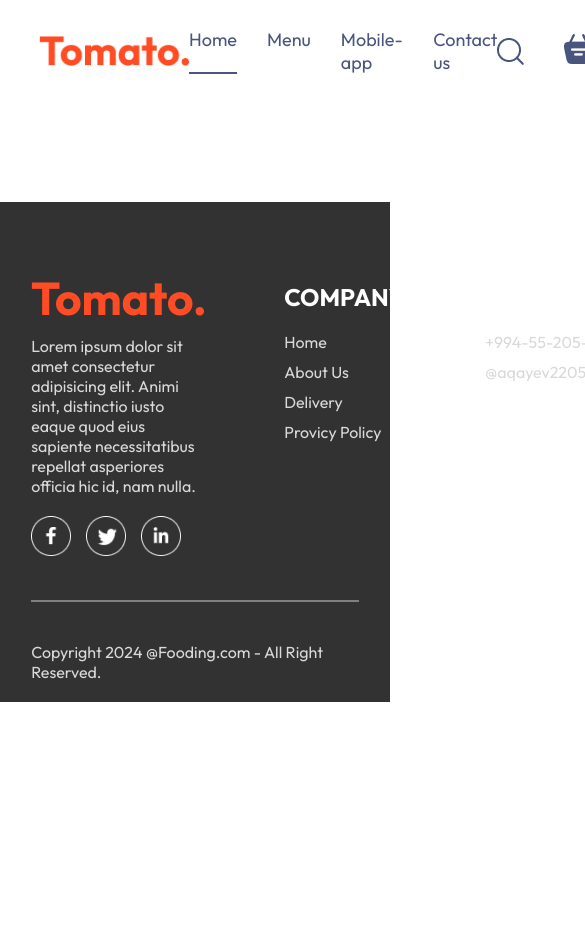
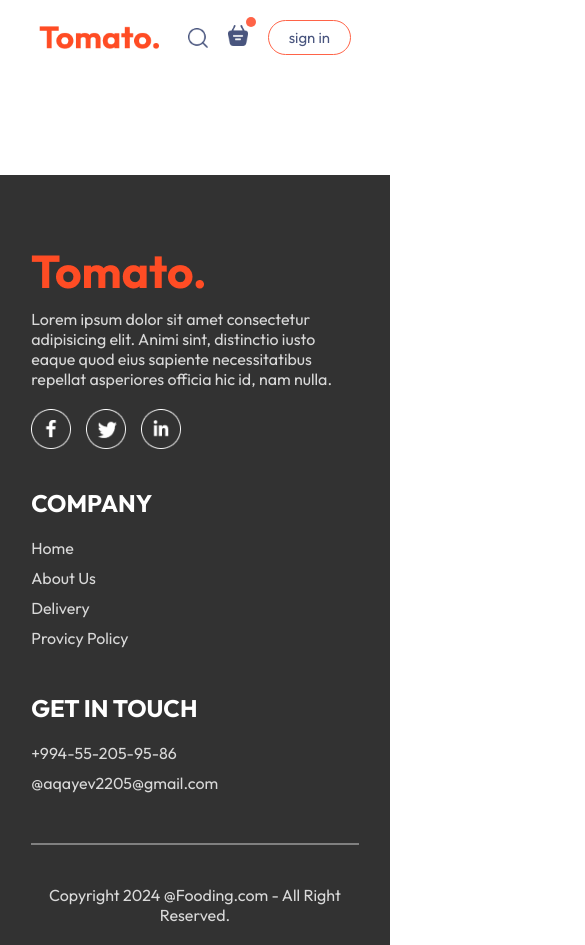
Before and after one commit to ilkiinz/ilknz-shopping-vite.js-, a React (Vite) app: page /orer in a window 390 px wide. Shown: the top 945 px of the page, 585 px wide, since content can reach past the window. Before the commit the page ends 844 px from the top, so only its background shows below. Built offline with nearby package versions, Linux system fonts and the light colour scheme.

Commit message:
create footer and complited food list

```diff
--- /dev/null
+++ b/src/components/AppDownload/AppDownload.css
@@ -0,0 +1,25 @@
+.app-download{
+    margin: auto auto;
+    margin-top: 100px;
+    font-size: max(3vw,20px);
+    text-align: center;
+    font-weight: 500;
+}
+
+.app-download-platforms{
+    display: flex;
+    justify-content: center;
+    gap: max(2vw,10px);
+    margin-top: 40px;
+}
+
+.app-download-platforms img{
+    width: max(30vw, 120px);
+    max-width: 180px;
+    transition: 0.5s;
+    cursor: pointer;
+}
+
+.app-download-platforms img:hover{
+    transform: scale(1.05);
+}
--- /dev/null
+++ b/src/components/AppDownload/AppDownload.jsx
@@ -0,0 +1,16 @@
+import React from 'react';
+import "./AppDownload.css";
+import { assets } from '../../assets/assets';
+const AppDownload = () => {
+  return (
+    <div className='app-download' id='app-download'>
+      <p>For Better Exprience Download <br /> Fooding App</p>
+      <div className="app-download-platforms">
+        <img src={assets.play_store} alt="" />
+        <img src={assets.app_store} alt="" />
+      </div>
+    </div>
+  )
+}
+
+export default AppDownload
--- a/src/components/ExploreMenu/ExploreMenu.css
+++ b/src/components/ExploreMenu/ExploreMenu.css
@@ -51,3 +51,11 @@
     border: 4px solid tomato;
     padding: 2px;
 }
+
+
+@media(max-width:1050px){
+    .explore-menu-text{
+        max-width: 100%;
+        font-size: 14px;
+    }
+}
--- a/src/components/Footer/Footer.css
+++ b/src/components/Footer/Footer.css
@@ -48,3 +48,16 @@
     background-color: grey;
     border: none;
 }
+
+
+@media(max-width:750px){
+    .footer-content{
+        display: flex;
+        flex-direction: column;
+        gap: 35px;
+    }
+
+    .footer-copyright{
+        text-align: center;
+    }
+}
--- a/src/components/Header/Header.css
+++ b/src/components/Header/Header.css
@@ -38,3 +38,21 @@
     border-radius: 50px;
 
 }
+
+@media(max-width:1050px){
+    .header-contents{
+        max-width: 45%;
+    }
+}
+
+@media(max-width:750px){
+    .header-contents{
+        max-width: 65%;
+    }
+    .header-contents p{
+        display: none;
+    }
+    .header-contents button{
+   padding: 2vw 4vw;
+    }
+}
--- a/src/components/Navbar/Navbar.css
+++ b/src/components/Navbar/Navbar.css
@@ -60,3 +60,60 @@
     top: -8px;
     right: -8px;
 }
+
+@media (max-width: 1050px){
+    .navbar .logo{
+        width: 140px;
+    }
+
+    .navbar-menu{
+        gap: 20px;
+        font-size: 17px;
+    }
+
+    .navbar-right{
+        gap: 30px;
+    }
+
+    .navbar-right img{
+        width: 22px;
+    }
+    .navbar-right button{
+        padding: 8px 25px;
+    }
+}
+
+
+@media (max-width: 900px){
+    .navbar .logo{
+        width: 120px;
+    }
+
+    .navbar-menu{
+        gap: 15px;
+        font-size: 16px;
+    }
+
+    .navbar-right{
+        gap: 20px;
+    }
+
+    .navbar-right img{
+        width: 20px;
+    }
+    .navbar-right button{
+        padding: 7px 20px;
+        font-size: 15px;
+    }
+}
+
+
+@media (max-width: 750px){
+
+
+    .navbar-menu{
+        display: none;
+    }
+
+
+}
--- a/src/components/Navbar/Navbar.jsx
+++ b/src/components/Navbar/Navbar.jsx
@@ -1,6 +1,7 @@
 import React, { useState } from 'react'
 import "./Navbar.css";
 import {assets} from "../../assets/assets";
+import { Link } from 'react-router-dom';
 
 const Navbar = () => {
 
@@ -14,10 +15,10 @@
     <div className='navbar'>
       <img src={assets.logo} alt="" className='logo' />
       <ul className="navbar-menu">
-        <li onClick={()=>setMenu("home")} className={menu === "home"? "active": ""}>Home</li>
-        <li onClick={()=>setMenu("menu")} className={menu === "menu"? "active": ""}>Menu</li>
-        <li onClick={()=>setMenu("mobile-app")} className={menu === "mobile-app"? "active": ""}>Mobile-app</li>
-        <li onClick={()=>setMenu("contact-us")} className={menu === "contact-us"? "active": ""}>Contact us</li>
+        <Link to='/' onClick={()=>setMenu("home")} className={menu === "home"? "active": ""}>Home</Link>
+        <a href='#explore-menu' onClick={()=>setMenu("menu")} className={menu === "menu"? "active": ""}>Menu</a>
+        <a href='#app-download' onClick={()=>setMenu("mobile-app")} className={menu === "mobile-app"? "active": ""}>Mobile-app</a>
+        <a href='#footer' onClick={()=>setMenu("contact-us")} className={menu === "contact-us"? "active": ""}>Contact us</a>
       </ul>
       <div className="navbar-right">
         <img src={assets.search_icon} alt="" />
--- a/src/index.css
+++ b/src/index.css
@@ -5,6 +5,7 @@
     margin: 0;
     box-sizing: border-box;
     font-family: Outfit;
+    scroll-behavior: smooth;
 }
 
 body{
--- a/src/pages/Home/Home.jsx
+++ b/src/pages/Home/Home.jsx
@@ -3,6 +3,7 @@
 import Header from "../../components/Header/Header";
 import ExploreMenu from '../../components/ExploreMenu/ExploreMenu';
 import FoodDisplay from '../../components/FoodDisplay/FoodDisplay';
+import AppDownload from '../../components/AppDownload/AppDownload';
 
 
 const Home = () => {
@@ -15,6 +16,7 @@
       <Header/>
       <ExploreMenu category={category} setCategory={setCategory}/>
       <FoodDisplay category={category} />
+      <AppDownload />
     </div>
   )
 }
```
